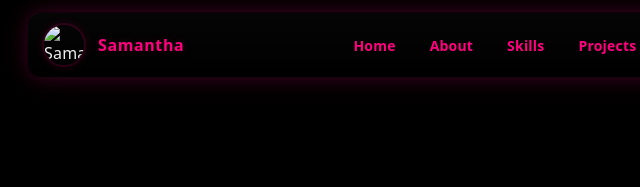
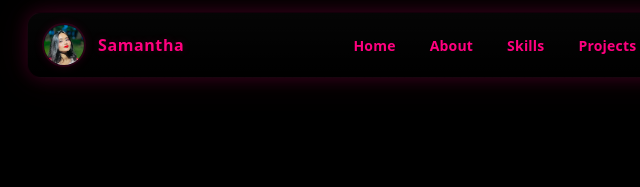
Before and after one commit to samanthahere/samantha-portfolio, a plain HTML site: page index.html in a window 1280 px wide. Shown: the top 187 px of the page, 133-773 px from the left. Drawn offline with Linux system fonts and the light colour scheme.

Commit message:
Update index.html

```diff
--- a/index.html
+++ b/index.html
@@ -527,7 +527,7 @@
   <nav role="navigation" aria-label="Main navigation">
     <div class="brand" style="gap:12px;">
       <div class="logo" aria-hidden="true">
-        <img src="4AFDF179-164A-45F3-A9FC-0101C4F2027B.jpeg" alt="Samantha logo thumbnail">
+        <img src="https://github.com/samanthahere/samantha-portfolio/blob/main/4AFDF179-164A-45F3-A9FC-0101C4F2027B.jpeg.jpeg" alt="Samantha logo thumbnail">
       </div>
       <h4>Samantha</h4>
     </div>
```
